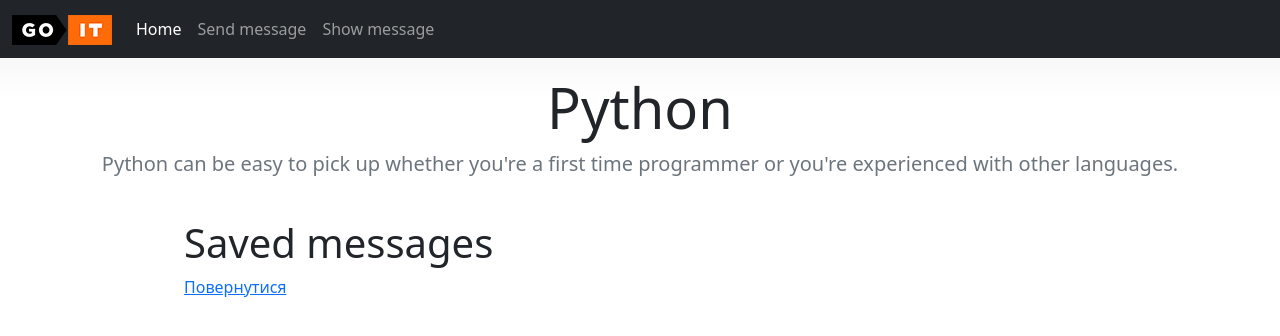
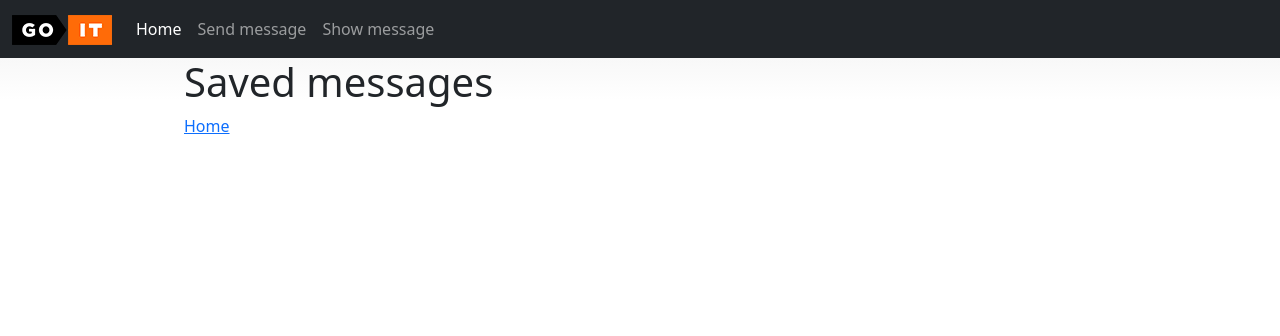
Before and after one commit to blackkat02/goit-pythonweb-hw-03, a Python web app: template templates/read.html in a window 1280 px wide. Shown: the top 336 px of the page. Run offline with Jinja, Linux system fonts and the light colour scheme; the template is opened without the code that fills it, so the values that code supplies are empty.

Commit message:
fixed links

```diff
--- a/main.py
+++ b/main.py
@@ -36,8 +36,8 @@ class HttpHandler(BaseHTTPRequestHandler):
             self.send_html_file(TEMPLATES_DIR / 'message.html')
         elif pr_url.path == '/read':
           print(222)
+          self.render_html_with_data( 'read.html')
           # self.render_html_with_data(TEMPLATES_DIR / 'read.html')
-          self.render_html_with_data(str(TEMPLATES_DIR / 'read.html'))
         else:
             if pathlib.Path().joinpath(pr_url.path[1:]).exists():
                 self.send_static()
@@ -55,6 +55,7 @@ class HttpHandler(BaseHTTPRequestHandler):
         """
         Відправляє HTML-файл клієнту, згенерований Jinja2 з даними.
         """
+        print("000")
         self.send_response(status)
         self.send_header('Content-type', 'text/html')
         self.end_headers()
@@ -68,6 +69,7 @@ class HttpHandler(BaseHTTPRequestHandler):
                 except json.JSONDecodeError:
                     messages = {}
 
+        print(filename)
         # Рендеримо шаблон з даними
         template = jinja_env.get_template(filename)
         print(filename)
--- a/templates/error.html
+++ b/templates/error.html
@@ -27,13 +27,13 @@
           <div class="collapse navbar-collapse" id="navbarsExample02">
             <ul class="navbar-nav me-auto">
               <li class="nav-item">
-                <a class="nav-link active" aria-current="page" href="#">Home</a>
+                <a class="nav-link active" aria-current="page" href="/">Home</a>
               </li>
               <li class="nav-item">
-                <a class="nav-link" href="/message.html">Send message</a>
+                <a class="nav-link" href="/message">Send message</a>
               </li>
               <li class="nav-item">
-                <a class="nav-link" href="/read.html">Show message</a>
+                <a class="nav-link" href="/read">Show message</a>
               </li>
             </ul>
           </div>
--- a/templates/message.html
+++ b/templates/message.html
@@ -32,7 +32,7 @@
                 <a class="nav-link" href="#">Send message</a>
               </li>
               <li class="nav-item">
-                <a class="nav-link" href="/read.html">Show message</a>
+                <a class="nav-link" href="/read">Show message</a>
               </li>
             </ul>
           </div>
--- a/templates/read.html
+++ b/templates/read.html
@@ -27,10 +27,10 @@
           <div class="collapse navbar-collapse" id="navbarsExample02">
             <ul class="navbar-nav me-auto">
               <li class="nav-item">
-                <a class="nav-link active" aria-current="page" href="#">Home</a>
+                <a class="nav-link active" aria-current="page" href="/">Home</a>
               </li>
               <li class="nav-item">
-                <a class="nav-link" href="/message.html">Send message</a>
+                <a class="nav-link" href="/message">Send message</a>
               </li>
               <li class="nav-item">
                 <a class="nav-link" href="#">Show message</a>
@@ -39,14 +39,6 @@
           </div>
         </div>
       </nav>
-
-      <div class="p-3 pb-md-4 mx-auto text-center">
-        <h1 class="display-4 fw-normal">Python</h1>
-        <p class="fs-5 text-muted">
-          Python can be easy to pick up whether you're a first time programmer
-          or you're experienced with other languages.
-        </p>
-      </div>
     </header>
     <main class="container">
       <body>
@@ -59,7 +51,7 @@
               <p><strong>Message:</strong> {{ message.message }}</p>
           </div>
           {% endfor %}
-          <a href="/" class="button">Повернутися</a>
+          <a href="/" class="button">Home</a>
         </div>
       </body>
     </main>
```
Also changed, not shown: storage/data.json.
